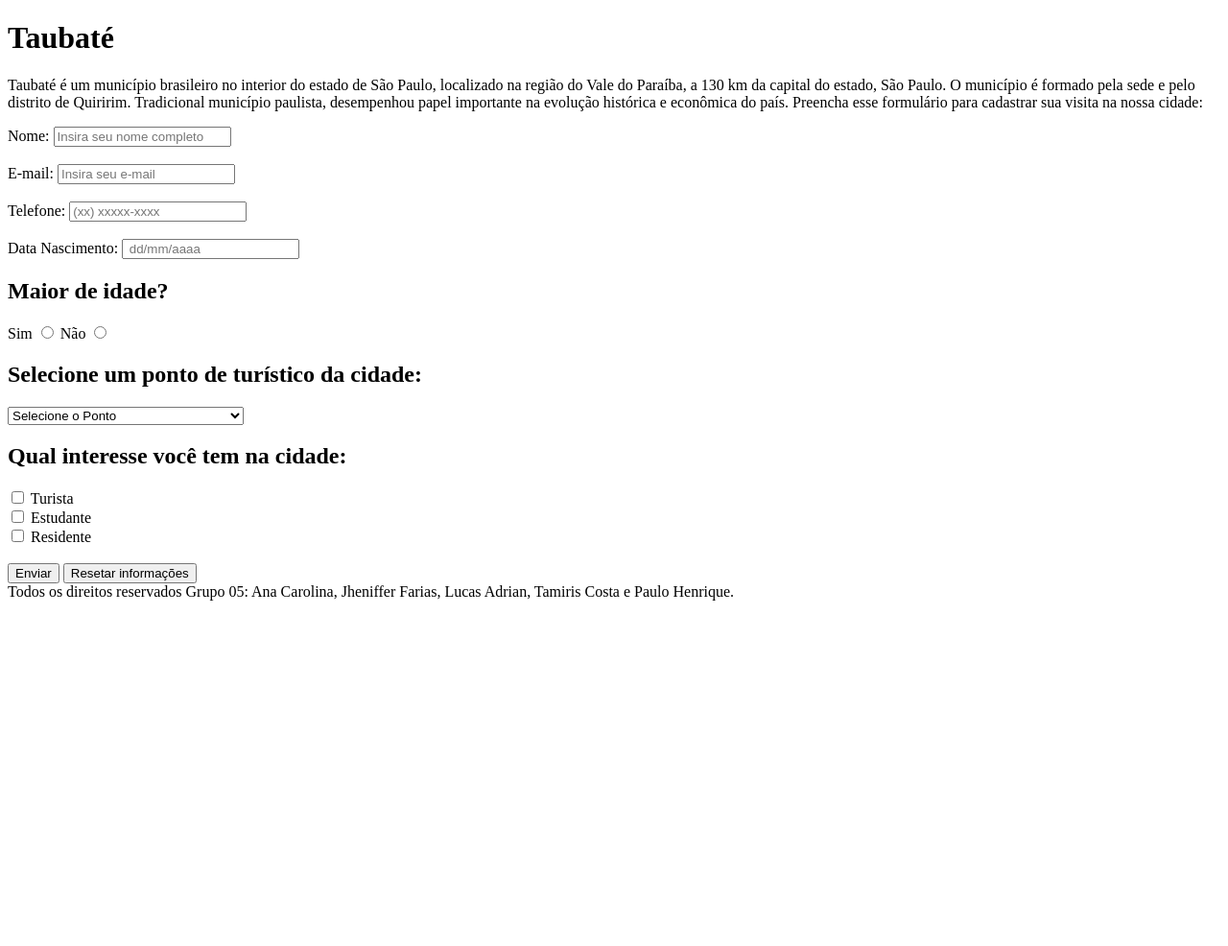
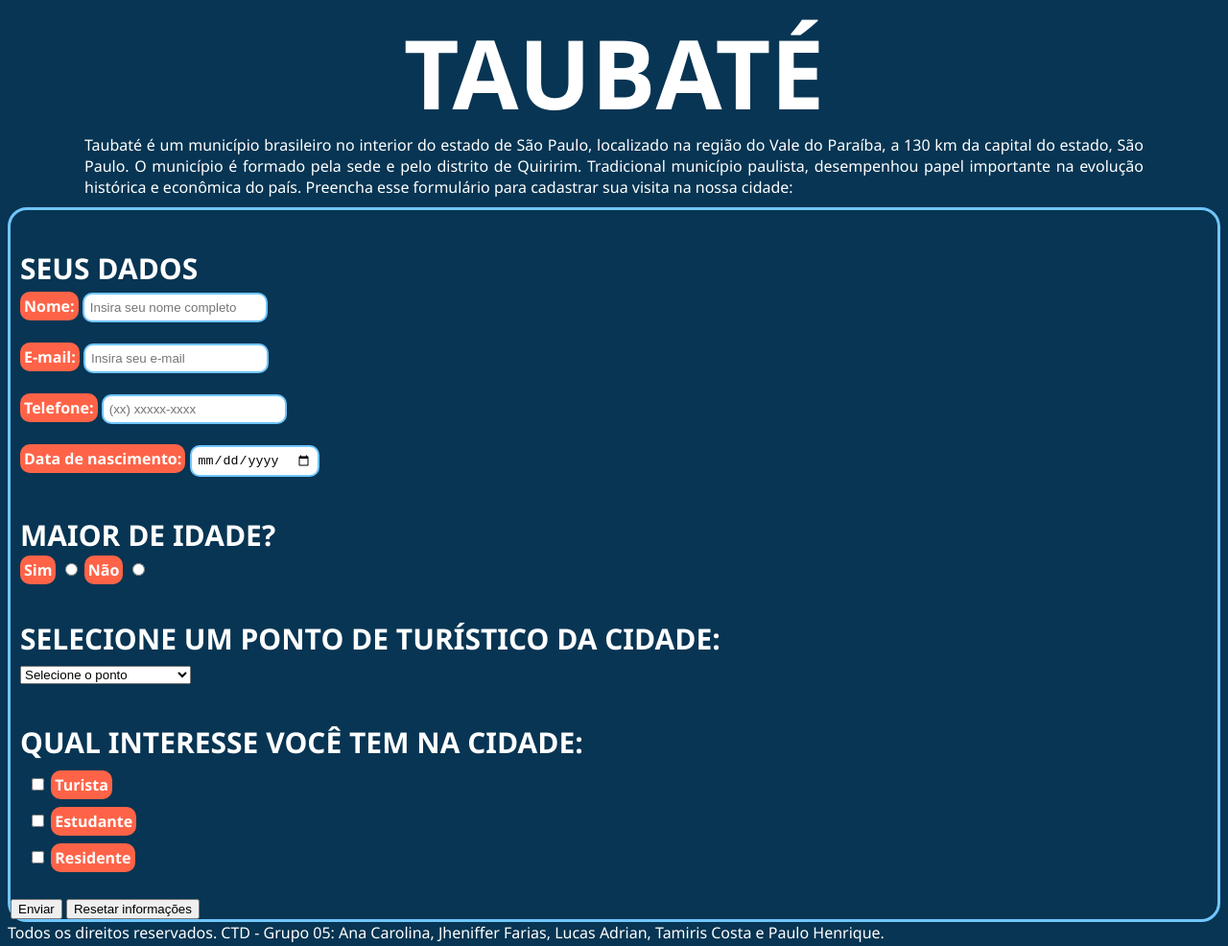
Before and after one commit to jhenifarias/checkpointII, a plain HTML site: page index.html in a window 1280 px wide. Shown: the whole page at 96% size. Before the commit the page ends 800 px from the top, so only its background shows below. Drawn offline with Linux system fonts and the light colour scheme.

Commit message:
alterações de css

```diff
--- a/index.html
+++ b/index.html
@@ -16,51 +16,64 @@
     <meta name="description" content="Venha conhecer Taubaté.">
     <meta http-equiv="content-language" content="pt-br">
     <meta name="creator" content="Ana Carolina, Jheniffer, Lucas Adrian, Paulo Henrique, Tamiris Costa">
+    <link rel="stylesheet" type="text/css" href="./styles/styles.css">
+
 </head>
 
 
 <body>
-    <!--Cabeçalho + Descrição-->
-    <header id="cabeçalho">
-        <h1 id="título">Taubaté</h1>
-        <p id="resumo">
+        <!--Cabeçalho + Descrição-->
+
+    <header class="cabecalho">
+        <h1 class="titulo">Taubaté</h1>
+        <p class="resumo">
             Taubaté é um município brasileiro no interior do estado de São Paulo,
             localizado na região do Vale do Paraíba, a 130 km da capital do estado, São Paulo.
             O município é formado pela sede e pelo distrito de Quiririm. Tradicional município paulista,
-            desempenhou papel importante na evolução histórica e econômica do país.
-            Preencha esse formulário para cadastrar sua visita na nossa cidade:
+            desempenhou papel importante na evolução histórica e econômica do país. Preencha esse formulário para cadastrar sua visita na nossa cidade:
         </p>
+
+
+    <!--
+        <div class="imagem">
+            <img src="/checkpoint02-grupo05/imgs/cti.jpg" alt="cti">
+        </div>
+    -->
     </header>
+
+
 
     <!--Criação do Formulário-->
     <section>
         <form action="#" method="post">
             <!--Nome-->
-            <div>
+            <div class="subTitulo">
+                <h2>seus dados</h2>
                 <label for="nome">Nome:</label>
-                <input type="text" maxlength="100" name="nome" placeholder="Insira seu nome completo" id="nome">
+                <input class="caixa" type="text" maxlength="100" name="nome" placeholder="Insira seu nome completo" id="nome">
             </div>
             <br>
             <!--Email-->
-            <div>
+            <div class="subTitulos">
                 <label for="email">E-mail:</label>
-                <input type="email" placeholder="Insira seu e-mail" name="email" id="email" maxlength="100">
+                <input class="caixa" type="email" placeholder="Insira seu e-mail" name="email" id="email" maxlength="100">
             </div>
             <br>
             <!--Telefone-->
-            <div>
+            <div class="subTitulos">
                 <label for="telefone">Telefone:</label>
-                <input type="tell" required placeholder="(xx) xxxxx-xxxx" name="telefone" id="telefone" maxlength="15">
+                <input class="caixa" type="tel" required placeholder="(xx) xxxxx-xxxx" name="telefone" id="telefone" maxlength="15">
 
             </div>
             <br>
             <!--Data de Nascimento-->
-            <div>
-                <label for="dataNasc">Data Nascimento:</label>
-                <input type="text" required placeholder=" dd/mm/aaaa" name="dataNasc" id="dataNasc" maxlength="10">
+            <div class="subTitulos">
+                <label for="dataNasc">Data de nascimento:</label>
+                <input class="caixa" type="date" required placeholder="dd/mm/aaaa" name="dataNasc" id="dataNasc" maxlength="10">
             </div>
+
             <!--Maior de Idade-->
-            <div>
+            <div class="subTitulos">
                 <h2>Maior de idade?</h2>
                 <label for="idade">Sim</label>
                 <input type="radio" name="idade" id="idade1">
@@ -69,35 +82,37 @@
             </div>
 
             <!--Escolha dos pontos turísticos-->
-            <div>
+            <div class="subTitulos">
                 <h2>Selecione um ponto de turístico da cidade:</h2>
                 <select name="opPontodeInteresse">
-                    <option value="opSelect" disabled selected hidden>Selecione o Ponto</option>
+                    <option value="opSelect" disabled selected hidden>Selecione o ponto</option>
                     <option value="opMuseuMazaroppi">Museu Mazaroppi</option>
-                    <option value="opSitioPicaPau">Sítio do Pica Pau</option>
+                    <option value="opSitioPicaPau">Sítio do Pica Pau Amarelo</option>
                     <option value="opValeItaim">Parque Vale do Itaim</option>
-                    <option value="opMuseuHistoria">Museu de História Natural de Taubaté</option>
+                    <option value="opMuseuHistoria">Museu de História Natural</option>
                 </select>
             </div>
 
             <!--Seu Interesse na Cidade-->
-            <div>
+            <div class="subTitulos">
                 <h2>Qual interesse você tem na cidade:</h2>
 
-                <div>
+                <div class="checkbox">
                     <input type="checkbox" name="ckbInteresse" value="ckbTurismo" id="ckbTurismo">
                     <label for="ckbTurismo">Turista</label>
                 </div>
 
-                <div>
+                <div class="checkbox">
                     <input type="checkbox" name="ckbInteresse" value="ckbEstudo" id="ckbEstudo">
                     <label for="ckbEstudo">Estudante</label>
                 </div>
 
-                <div>
+                <div class="checkbox">
                     <input type="checkbox" name="ckbInteresse" value="ckbResidente" id="ckbResidente">
                     <label for="ckbResidente">Residente</label>
                 </div>
+
+
 
 
             </div>
@@ -117,7 +132,6 @@
 </body>
 
 
-<footer>Todos os direitos reservados Grupo 05: Ana Carolina, Jheniffer Farias, Lucas Adrian, Tamiris Costa e Paulo
-    Henrique.</footer>
+<footer>Todos os direitos reservados. CTD - Grupo 05: Ana Carolina, Jheniffer Farias, Lucas Adrian, Tamiris Costa e Paulo Henrique.</footer>
 
 </html>
--- /dev/null
+++ b/styles/styles.css
@@ -0,0 +1,68 @@
+
+body {
+  background-color: #073553;
+  color: #ffffff;
+  margin-top: -60px;
+  font-family: 'Segoe UI', Tahoma, Verdana, sans-serif;
+}
+
+h1 {
+  text-align: center;
+  font-size: 100px;
+  text-transform: uppercase;
+
+}
+
+label {
+  background:#ff6347;
+  border-radius: 10px;
+  padding: 4px;
+  font-weight: bold;
+}
+
+.checkbox {
+    padding: 8px;
+}
+
+.resumo {
+  margin: 0 80px 10px;
+  margin-top: -70px;
+  font-size: 16px;
+  text-align: justify;
+
+}
+
+h2 {
+  text-transform: uppercase;
+  font-size: 30px;
+  margin-top: 40px;
+  margin-bottom: 5px;
+
+}
+
+section {
+  background: #073553;
+  text-align: left;
+  border-style:solid;
+  border-radius: 20px;
+  border-color: #70c6ff;
+
+}
+
+.subTitulo {
+  margin-top: 10px;
+  margin-left: 10px;
+
+}
+
+.subTitulos {
+  margin-left: 10px;
+
+}
+
+.caixa {
+  border-style:solid;
+  padding: 6px;
+  border-radius: 10px;
+  border-color: #70c6ff;
+}
```
Also changed, not shown: imgs/cti.jpg (added), imgs/taubate.jfif (added).
